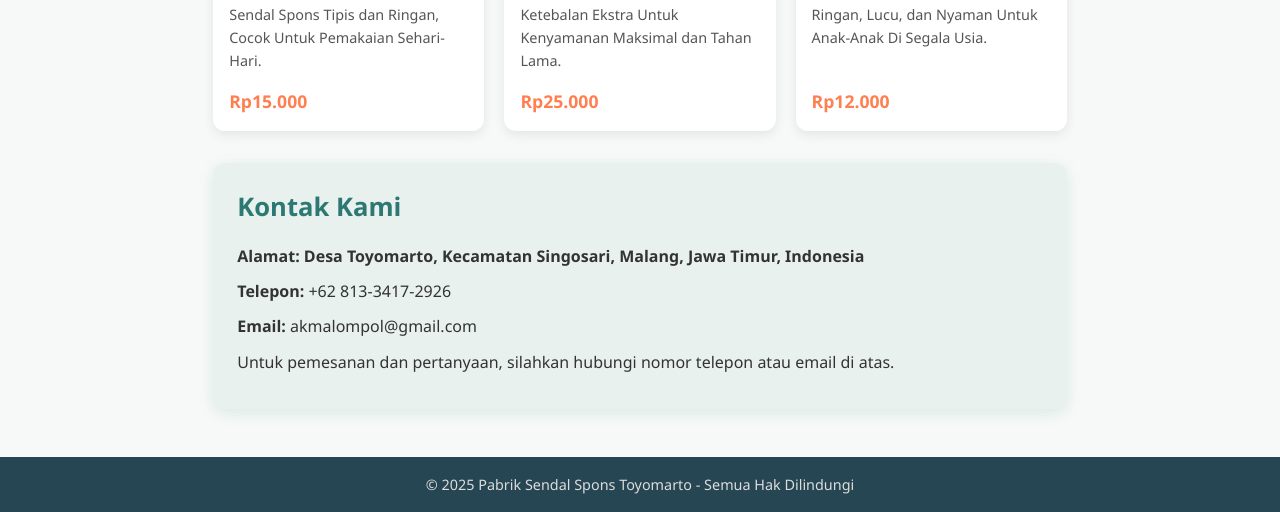
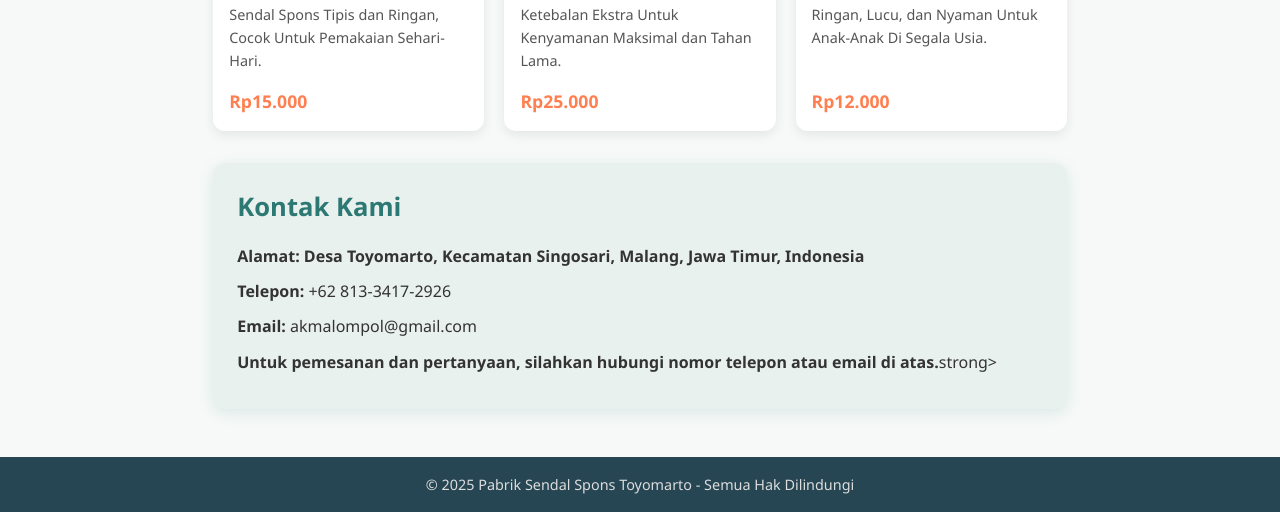
Before and after one commit to Vrucx/Website-KKN, a plain HTML site: page index.html in a window 1280 px wide. Shown: the part 612-1124 px from the top of the page. Drawn offline with Linux system fonts and the light colour scheme.

Commit message:
Update index.html

```diff
--- a/index.html
+++ b/index.html
@@ -244,7 +244,7 @@
     <p class="address"><strong>Alamat:</strong> Desa Toyomarto, Kecamatan Singosari, Malang, Jawa Timur, Indonesia</p>
     <p><strong>Telepon:</strong> +62 813-3417-2926</p>
     <p><strong>Email:</strong> akmalompol@gmail.com</p>
-    <p>Untuk pemesanan dan pertanyaan, silahkan hubungi nomor telepon atau email di atas.</p>
+    <p><strong>Untuk pemesanan dan pertanyaan, silahkan hubungi nomor telepon atau email di atas.</strong>strong></p>
   </section>
 </main>
 
```
